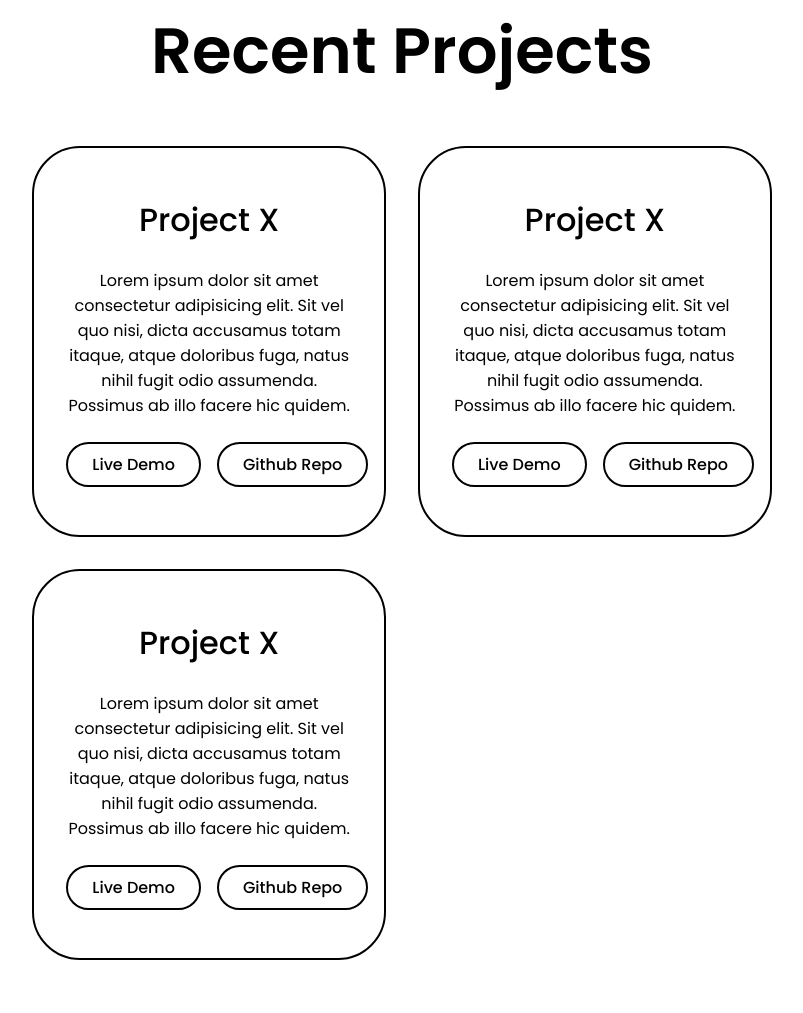
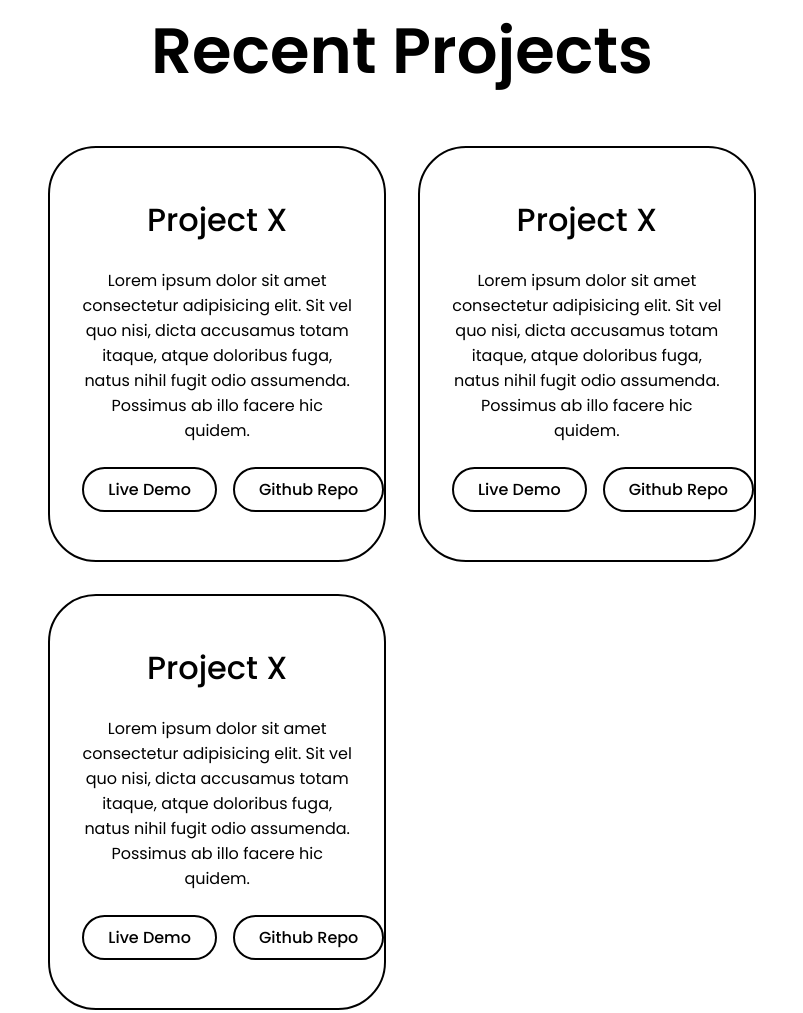
Before and after one commit to mphanhthalath/mphanhthalath.github.io, a plain HTML site: page index.html in a window 1280 px wide. Shown: the part 2446-3459 px from the top of the page, without its empty margins (238-1041 px from the left). Drawn offline with Linux system fonts and the light colour scheme.

```diff
--- a/style.css
+++ b/style.css
@@ -268,10 +268,14 @@
     background: linear-gradient(to right, rgb(0,157,255), rgb(255,0,255));
 }
 
-.project-grid{
+/* Center align the grid content */
+.project-grid {
     display: grid;
-    grid-template-columns: repeat(auto-fit, minmax(300px,1fr));
+    grid-template-columns: repeat(auto-fit, minmax(300px, 1fr));
     gap: 2rem;
+    padding: 0 1rem; /* Adds small padding to prevent overflow on small screens */
+    max-width: 100%; /* Ensures grid doesn’t exceed screen width */
+    box-sizing: border-box;
 }
 
 .project-card{
```
